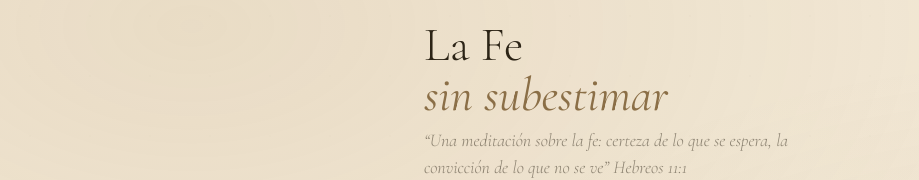
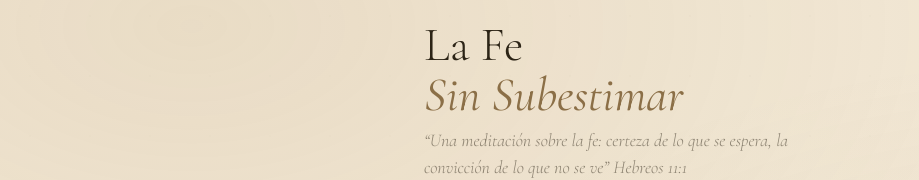
Before and after one commit to Gab1nh0/siloe, a React (Vite) app: page / in a window 1280 px wide. Both pictures are taken after a click on the element "chevron_right". Shown: the part 134-314 px from the top of the page, without its empty margins (0-919 px from the left). Built offline with nearby package versions, Linux system fonts and the light colour scheme.

Commit message:
capitulo1_v6

```diff
--- a/src/diaUno.tsx
+++ b/src/diaUno.tsx
@@ -51,7 +51,7 @@ function DiaUno({ onBack }: DiaUnoProps) {
           </div>
 
           <h1 className="dia-uno-title">
-            La Fe<br /><em>sin subestimar</em>
+            La Fe<br /><em>Sin Subestimar</em>
           </h1>
           <p className="dia-uno-subtitle">“Una meditación sobre la fe: certeza de lo que se espera, la convicción de lo que no se ve”
             Hebreos 11:1
```
